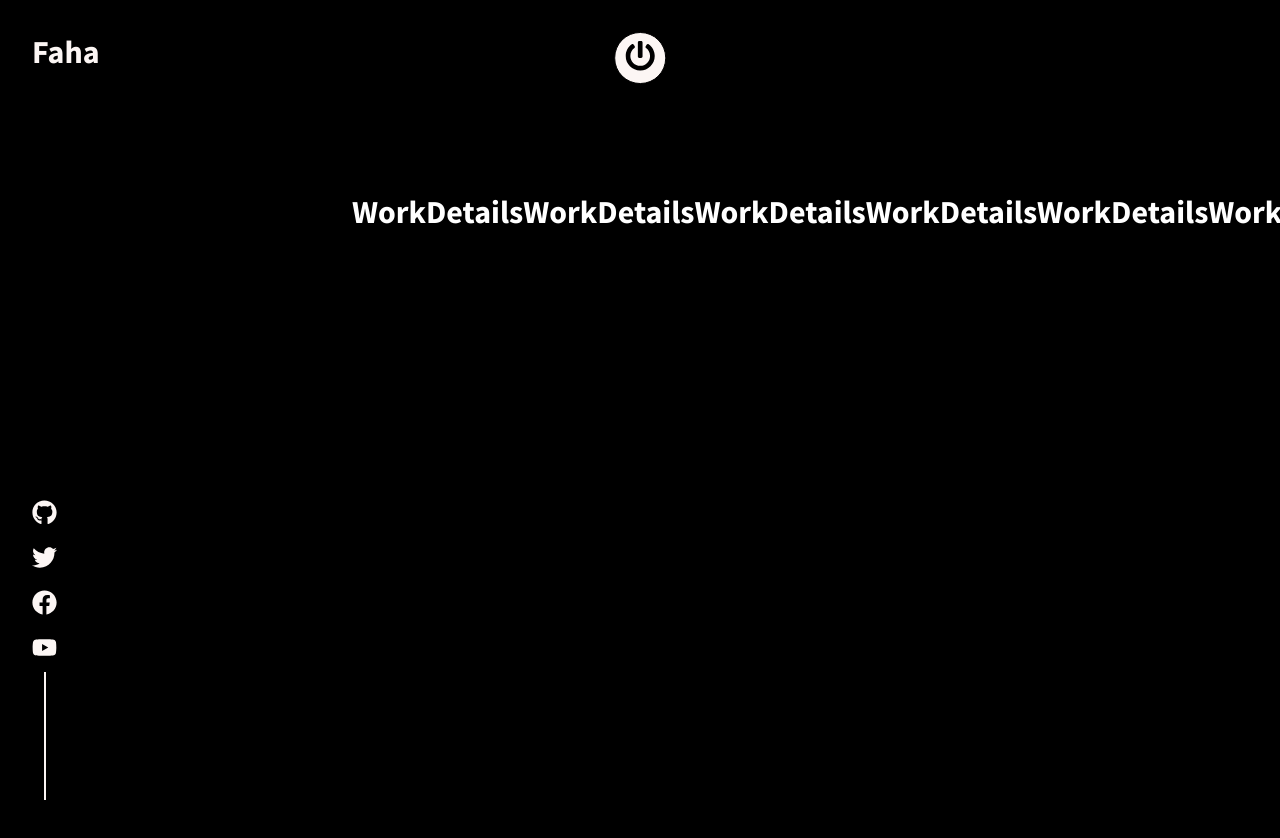
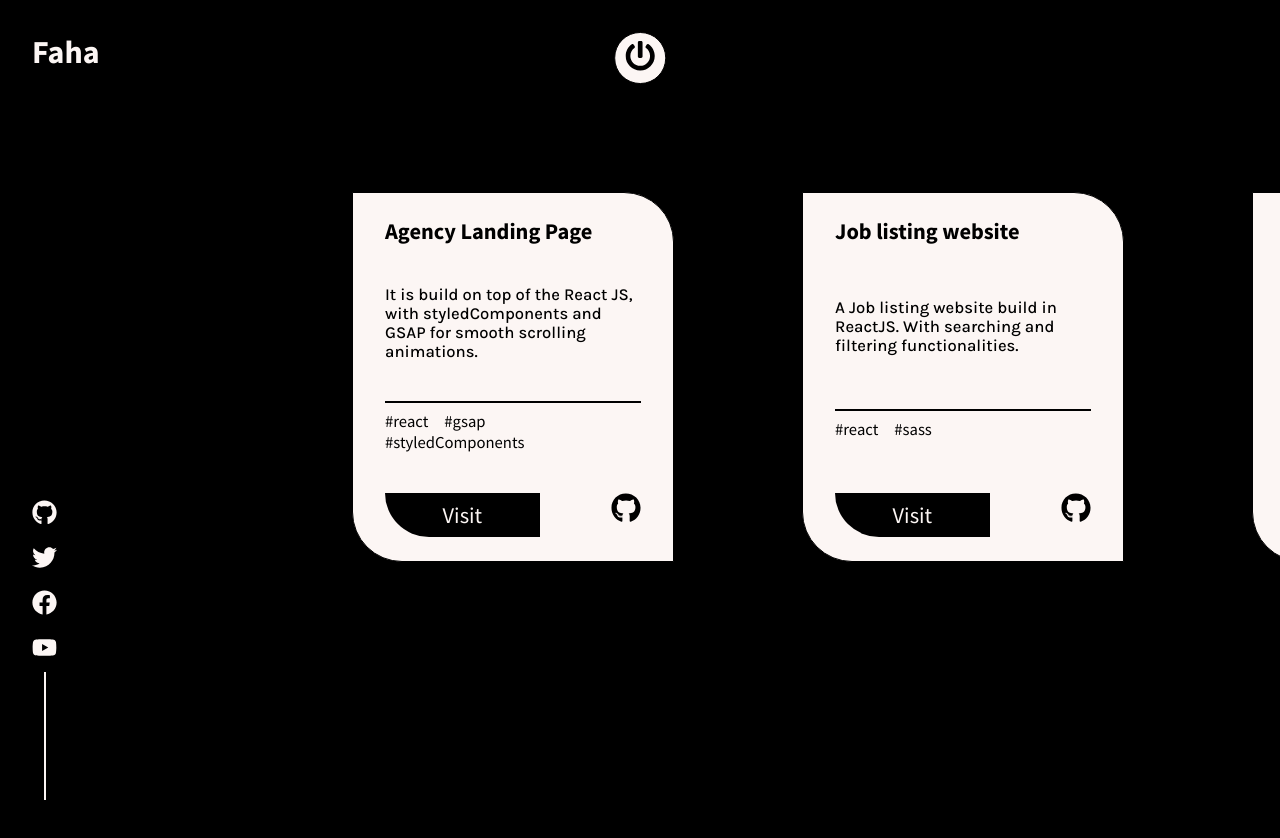
Before and after one commit to faha1999/portfolio-react, a React (Create React App) app: page /work in a window 1280 px wide. Shown: the top 838 px of the page. Built offline with nearby package versions, Linux system fonts and the light colour scheme.

Commit message:
completed workCard

```diff
--- a/src/components/Work.jsx
+++ b/src/components/Work.jsx
@@ -7,6 +7,7 @@ import { PowerButton } from './partials/PowerButton';
 import { SocialIcons } from './partials/SocialIcons';
 
 import { WorkDetails } from '../data/WorkData';
+import { WorkCard } from './partials/WorkCard';
 
 const Box = styled.div`
   background-color: ${(props) => props.theme.body};
@@ -22,7 +23,7 @@ export const Work = () => {
 
         <div className="WorkDetails">
           {WorkDetails.map((d) => (
-            <h1>WorkDetails</h1>
+            <WorkCard key={d.id} data={d} />
           ))}
         </div>
       </Box>
--- /dev/null
+++ b/src/components/partials/WorkCard.jsx
@@ -0,0 +1,68 @@
+import React from 'react';
+import { NavLink } from 'react-router-dom';
+import styled from 'styled-components';
+import { Github } from '../AllSvgs';
+
+const Card = styled.li`
+  background-color: ${(props) => props.theme.text};
+  color: ${(props) => props.theme.body};
+  border: 1px solid ${(props) => props.theme.body};
+
+  &:hover {
+    background-color: ${(props) => props.theme.body};
+    color: ${(props) => props.theme.text};
+    border: 1px solid ${(props) => props.theme.text};
+  }
+`;
+const Tags = styled.div`
+  border-top: 2px solid ${(props) => props.theme.body};
+
+  ${Card}:hover & {
+    border-top: 2px solid ${(props) => props.theme.text};
+  }
+`;
+
+const Link = styled(NavLink)`
+  background-color: ${(props) => props.theme.body};
+  color: ${(props) => props.theme.text};
+
+  ${Card}:hover & {
+    background-color: ${(props) => props.theme.text};
+    color: ${(props) => props.theme.body};
+  }
+`;
+
+const Git = styled(NavLink)`
+  ${Card}:hover & {
+    & > * {
+      fill: ${(props) => props.theme.text};
+    }
+  }
+`;
+
+export const WorkCard = (props) => {
+  const { id, name, description, tags, demo, github } = props.data;
+
+  return (
+    <Card className="WorkCard" key={id}>
+      <h2 className="title">{name}</h2>
+      <h2 className="description">{description}</h2>
+
+      <Tags className="Tags">
+        {tags.map((t, id) => {
+          return <span key={id}>#{t}</span>;
+        })}
+      </Tags>
+
+      <footer>
+        <Link className="navLink" to={{ pathname: `${demo}` }} target="_blank">
+          Visit
+        </Link>
+
+        <Git className="git" to={{ pathname: `${github}` }} target="_blank">
+          <Github width={30} height={30} />
+        </Git>
+      </footer>
+    </Card>
+  );
+};
--- a/src/styles/scss/_work.scss
+++ b/src/styles/scss/_work.scss
@@ -13,3 +13,55 @@
     color: white;
   }
 }
+
+// WorkCard
+
+.WorkCard {
+  width: 16rem;
+  height: 40vh;
+  transition: all 0.2s ease;
+  padding: 1.5rem 2rem;
+  margin-right: 8rem;
+  border-radius: 0 50px 0 50px;
+  display: flex;
+  flex-direction: column;
+  justify-content: space-between;
+
+  .title {
+    font-size: calc(1em + 0.5vw);
+  }
+
+  .description {
+    font-size: calc(0.8em + 0.3vw);
+    font-family: 'Karla', sans-serif;
+    font-weight: 500;
+  }
+
+  .Tags {
+    padding-top: 0.5rem;
+    display: flex;
+    flex-wrap: wrap;
+
+    span {
+      margin-right: 1rem;
+      font-size: calc(0.8em + 0.3vw);
+    }
+  }
+
+  footer {
+    display: flex;
+    justify-content: space-between;
+
+    .navLink {
+      text-decoration: none;
+      padding: 0.5rem calc(2rem + 2vw);
+      border-radius: 0 0 0 50px;
+      font-size: calc(1em + 0.5vw);
+    }
+
+    .git {
+      color: inherit;
+      text-decoration: none;
+    }
+  }
+}
```
Also changed, not shown: src/styles/css/style.min.css, 1 other file (tests, documents, lock files or other folders).
